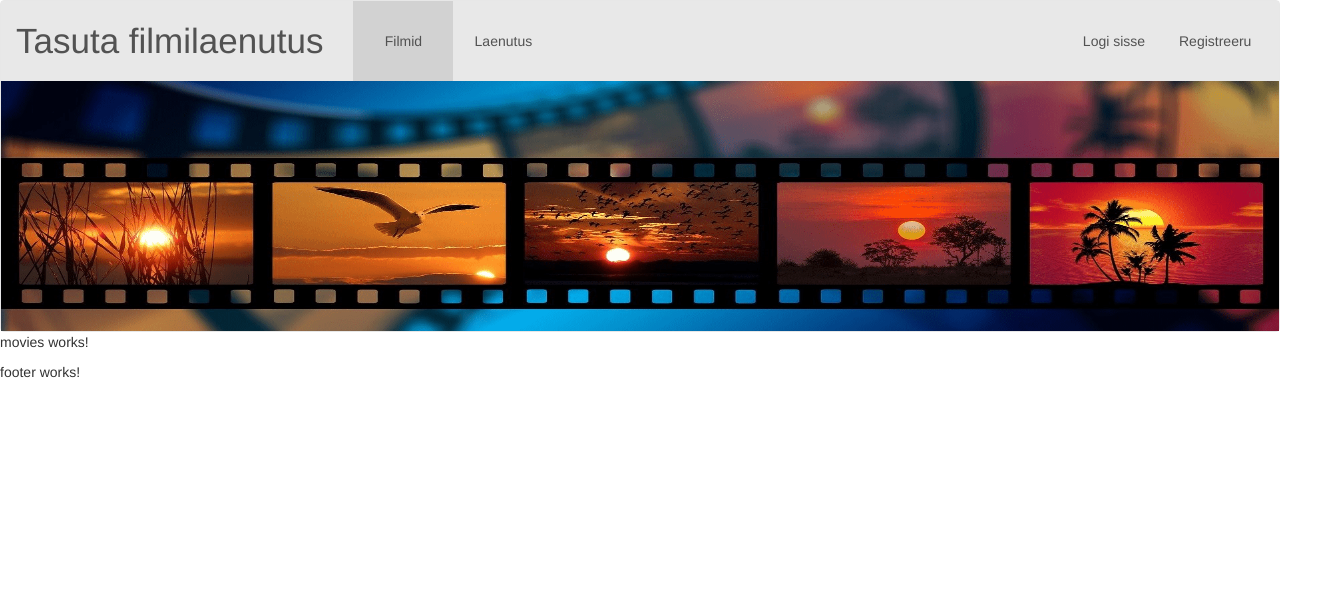
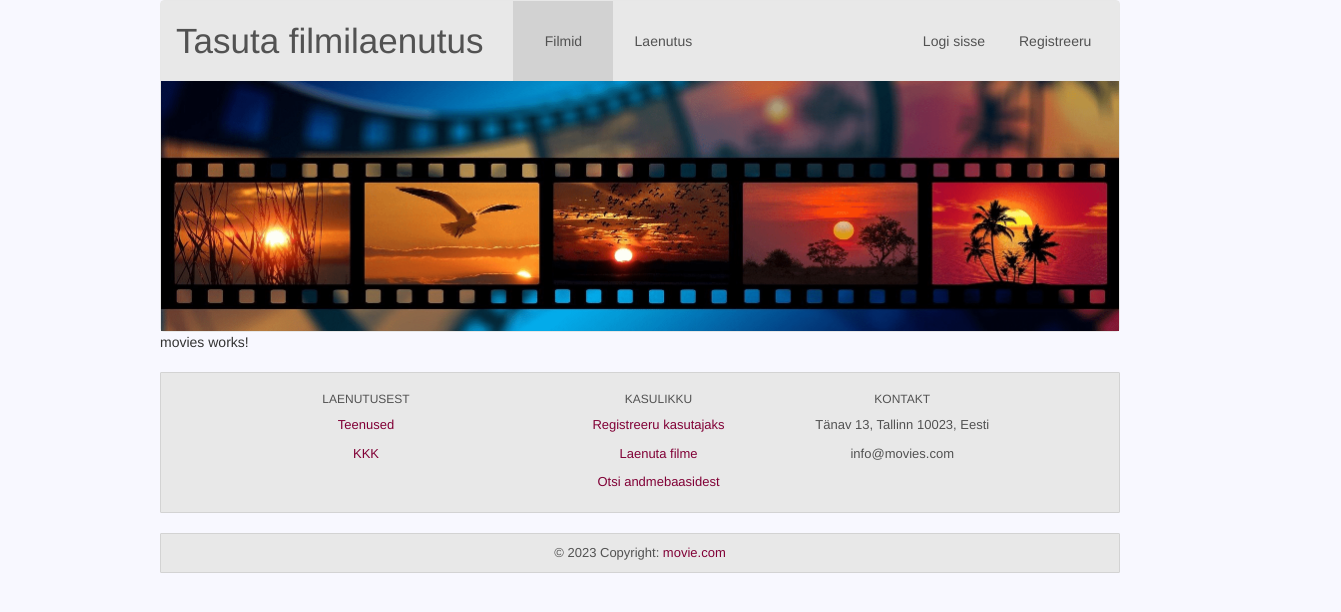
Before and after one commit to kvalge/movies-security-docker-angular, an Angular app: page /movies in a window 1280 px wide. Shown: the top 612 px of the page, 1341 px wide, since content can reach past the window. Built offline with nearby package versions, Linux system fonts and the light colour scheme.

Commit message:
Updated footer.

```diff
--- a/src/app/layout/footer/footer.component.css
+++ b/src/app/layout/footer/footer.component.css
@@ -0,0 +1,9 @@
+section {
+  background-color: #e8e8e8;
+  color: #525252;
+  font-size: 13px;
+}
+
+a {
+  color: #810036;
+}
--- a/src/app/layout/footer/footer.component.html
+++ b/src/app/layout/footer/footer.component.html
@@ -1 +1,49 @@
-<p>footer works!</p>
+<footer class="text-center text-lg-start bg-light text-muted">
+  <section>
+    <div class="container text-center text-md-start mt-5">
+      <div class="row mt-3">
+        <div class="col-md-4 col-lg-4 col-xl-4 mx-auto mb-4">
+          <h6 class="text-uppercase fw-bold mb-4">
+            Laenutusest
+          </h6>
+          <p>
+            <a href="#!" class="text-reset">Teenused</a>
+          </p>
+          <p>
+            <a href="#!" class="text-reset">KKK</a>
+          </p>
+        </div>
+        <div class="col-md-3 col-lg-2 col-xl-2 mx-auto mb-4">
+          <h6 class="text-uppercase fw-bold mb-4">
+            Kasulikku
+          </h6>
+          <p>
+            <a href="#!" class="text-reset">Registreeru kasutajaks</a>
+          </p>
+          <p>
+            <a href="#!" class="text-reset">Laenuta filme</a>
+          </p>
+          <p>
+            <a href="#!" class="text-reset">Otsi andmebaasidest</a>
+          </p>
+        </div>
+        <div class="col-md-4 col-lg-3 col-xl-3 mx-auto mb-md-0 mb-4">
+          <h6 class="text-uppercase fw-bold mb-4">
+            Kontakt
+          </h6>
+          <p><i class="fas fa-home me-3"></i> Tänav 13, Tallinn 10023, Eesti</p>
+          <p>
+            <i class="fas fa-envelope me-3"></i>
+            info@movies.com
+          </p>
+        </div>
+      </div>
+    </div>
+  </section>
+  <section>
+    <div class="text-center p-4">
+      © 2023 Copyright:
+      <a class="text-reset fw-bold" href="#">movie.com</a>
+    </div>
+  </section>
+</footer>
--- a/src/styles.css
+++ b/src/styles.css
@@ -1 +1,48 @@
-/* You can add global styles to this file, and also import other style files */
+* {
+  box-sizing: border-box;
+}
+
+html {
+  font-family: 'Jost', sans-serif;
+}
+
+body {
+  margin: 0 auto;
+  width: 960px;
+  background-color: ghostwhite;
+}
+
+section{
+  margin-top: 20px;
+  max-width: 100%;
+  border-radius: 1px;
+  border: lightgray solid 1px;
+  padding: 1rem;
+  font-size: 16px;
+  background-color: #f5f5f6;
+}
+
+button {
+  cursor: pointer;
+  border: 1px solid #810036;
+  border-radius: 5px;
+  background-color: #810036;
+  color: white;
+  font-size: 12px;
+  padding: 0.3rem 1.2rem;
+  box-shadow: 1px 1px 1px rgba(0, 0, 0, 0.26);
+  height: 37px;
+  width: 112px;
+}
+
+button:hover,
+button:active {
+  background: #621839;
+  border-color: #621839;
+}
+
+.btn-small{
+  font-size: 11px;
+  width: 60px;
+  height: 30px;
+}
```
